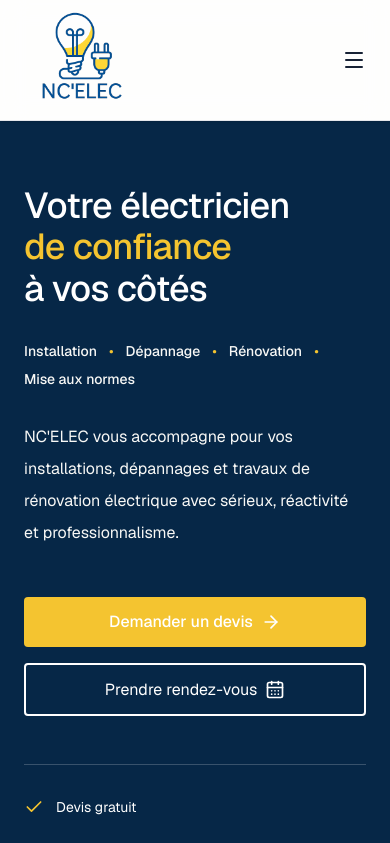
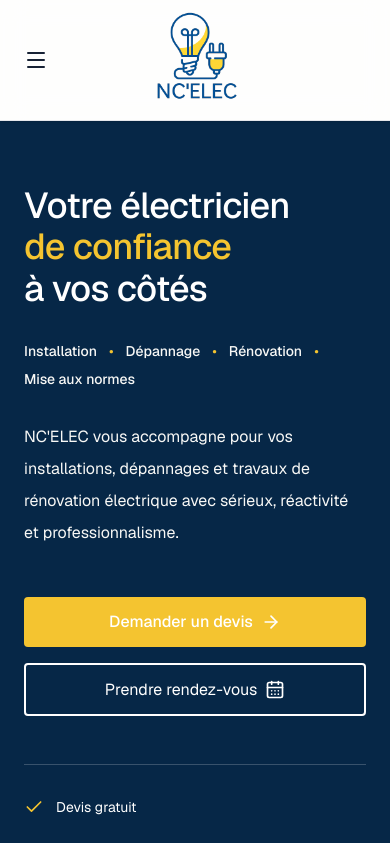
Before and after one commit to Allan-77120/nc-elec, a Next.js app: page / in a window 390 px wide. Shown: the top 843 px of the page. Built offline with nearby package versions, Linux system fonts and the light colour scheme.

Commit message:
fix: center logo on mobile

```diff
--- a/src/components/layout/Header.tsx
+++ b/src/components/layout/Header.tsx
@@ -24,6 +24,20 @@ export function Header() {
     <header className="sticky top-0 z-50 border-b border-light-border bg-white/80 shadow-sm backdrop-blur-md">
       <Link
         href="/"
+        className="absolute left-1/2 top-[calc(50%+10px)] flex -translate-x-1/2 -translate-y-1/2 items-center rounded focus:outline-none focus:ring-2 focus:ring-primary-blue focus:ring-offset-2 md:hidden"
+        aria-label="Accueil NC'ELEC"
+      >
+        <Image
+          src="/logo/ncelec.png"
+          alt="NC'ELEC"
+          width={160}
+          height={160}
+          priority
+          className="h-40 w-40 object-contain"
+        />
+      </Link>
+      <Link
+        href="/"
         className="absolute left-0 top-[calc(50%+10px)] hidden -translate-y-1/2 items-center rounded focus:outline-none focus:ring-2 focus:ring-primary-blue focus:ring-offset-2 lg:flex"
         aria-label="Accueil NC'ELEC"
       >
@@ -47,7 +61,7 @@ export function Header() {
       <Container className="relative flex h-30 items-center justify-between gap-6">
         <Link
           href="/"
-          className="-ml-4 flex translate-y-[10px] shrink-0 items-center rounded focus:outline-none focus:ring-2 focus:ring-primary-blue focus:ring-offset-2 sm:-ml-6 lg:hidden"
+          className="hidden translate-y-[10px] shrink-0 items-center rounded focus:outline-none focus:ring-2 focus:ring-primary-blue focus:ring-offset-2 md:-ml-6 md:flex lg:hidden"
           aria-label="Accueil NC'ELEC"
         >
           <Image
```
